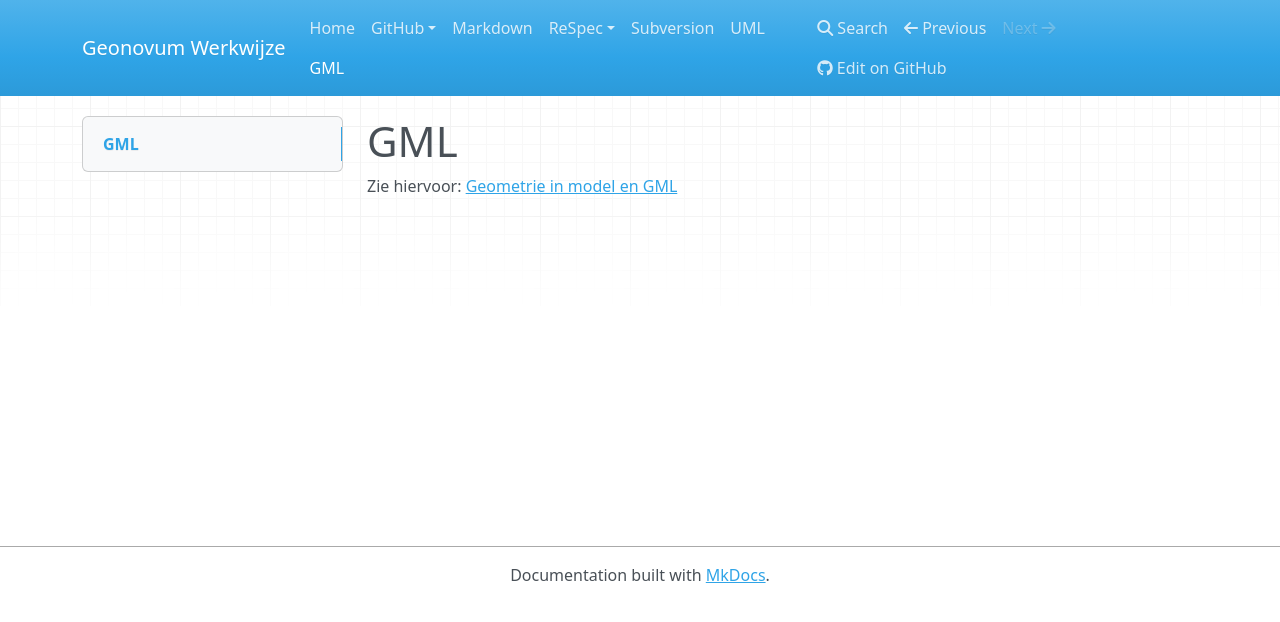
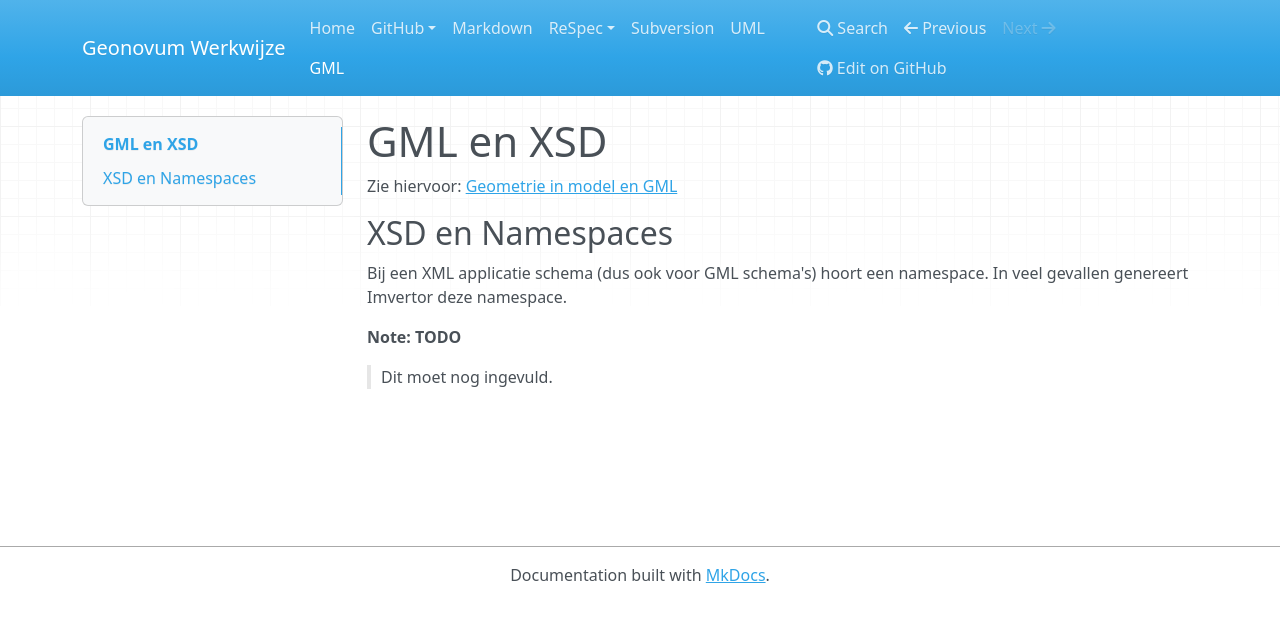
Before and after one commit to Geonovum/handleiding-tooling, an MkDocs documentation site: the page built from docs/GML.md, in a window 1280 px wide. Shown: the top 622 px of the page. Built offline with MkDocs 1.6.1, drawn with Linux system fonts in a browser that asks for light colours; nearby versions of some CDN libraries.

Commit message:
todo neergezet

```diff
--- a/docs/GML.md
+++ b/docs/GML.md
@@ -1,3 +1,10 @@
-# GML
+# GML en XSD
 
 Zie hiervoor: [Geometrie in model en GML](https://geonovum.github.io/gimeg/)
+
+## XSD en Namespaces
+
+Bij een XML applicatie schema (dus ook voor GML schema's) hoort een namespace. In veel gevallen genereert Imvertor deze namespace.
+
+**Note: TODO**
+> Dit moet nog ingevuld.
```
